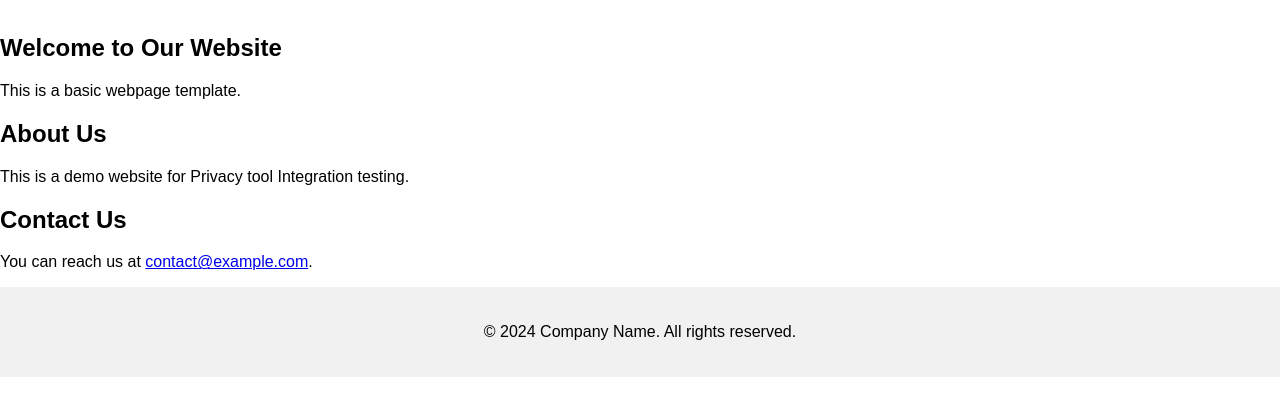
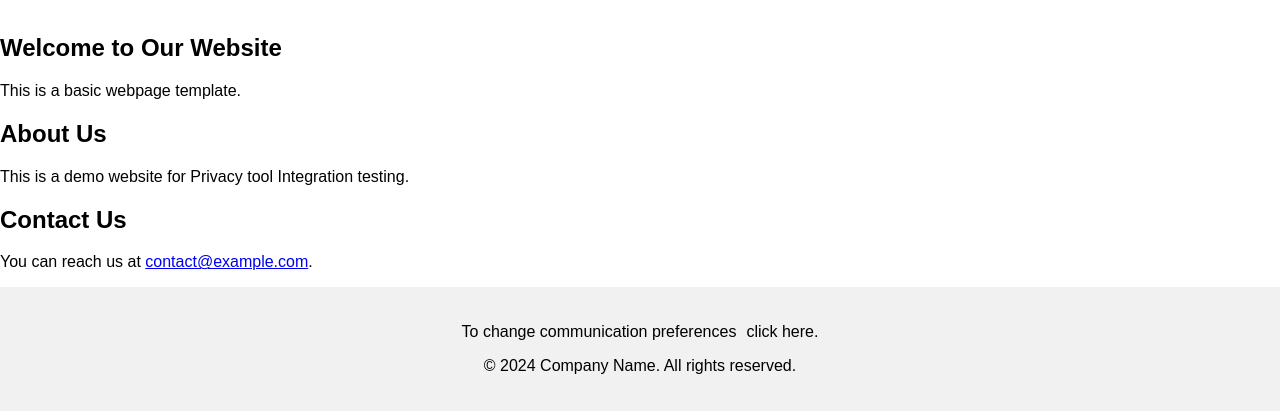
Before and after one commit to privacylab31/privacylab29, a plain HTML site: page about.html in a window 1280 px wide. Shown: the part 391-802 px from the top of the page. Drawn offline with Linux system fonts and the light colour scheme.

Commit message:
Update about.html

```diff
--- a/about.html
+++ b/about.html
@@ -59,6 +59,7 @@ height="0" width="0" style="display:none;visibility:hidden"></iframe></noscript>
     </main>
 
     <footer>
+        <p>To change communication preferences<a href="https://privacyportal-in.onetrust.com/ui/#/preferences/multipage/login/4dae8603-07e4-4c89-ae2a-c983cd841650">click here</a>.</p>
         <p>&copy; 2024 Company Name. All rights reserved.</p>
     </footer>
 </body>
```
